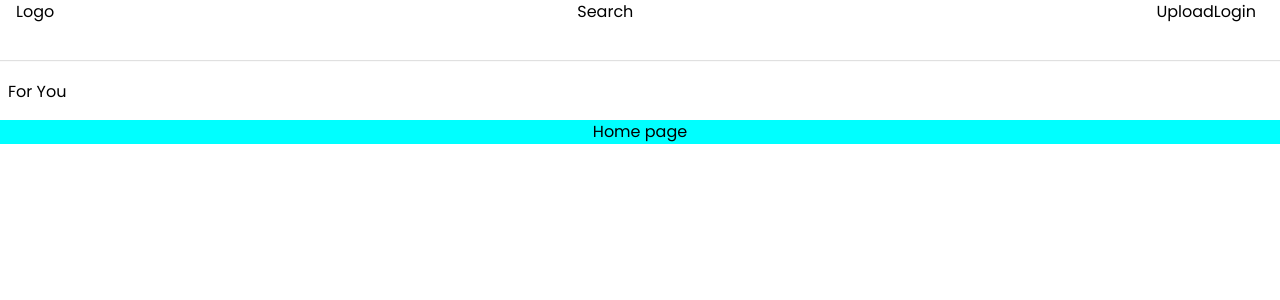
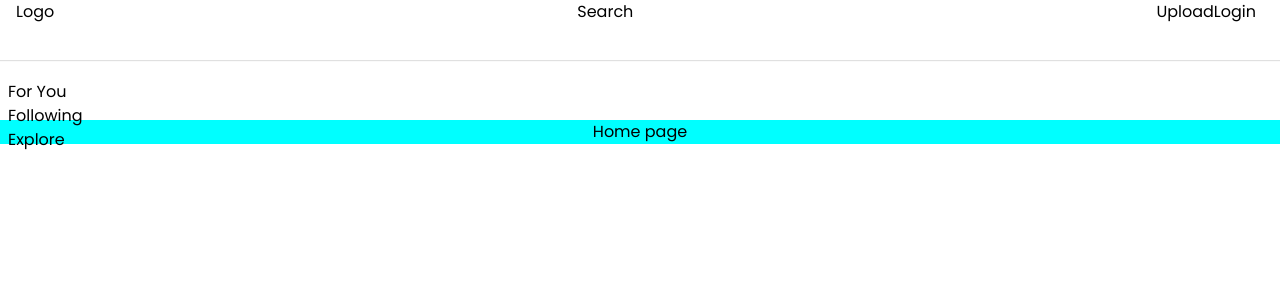
Before and after one commit to dragon3636/book-web, a React (Vite) app: page / in a window 1280 px wide. Shown: the top 300 px of the page. Built offline with nearby package versions, Linux system fonts and the light colour scheme.

Commit message:
reactor frame layout

```diff
--- a/src/Layouts/components/Header/Header.module.scss
+++ b/src/Layouts/components/Header/Header.module.scss
@@ -1,9 +1,10 @@
 .wrapper {
   display: flex;
   max-width: 100%;
-  min-height: 60px;
+  min-height: var(--default-layout-header-height, 60px);
   box-shadow: 0px 1px 1px rgba(0, 0, 0, 0.12);
 }
+
 .inner {
   width: 100%;
   height: 100%;
--- a/src/Layouts/components/Sidebar/index.jsx
+++ b/src/Layouts/components/Sidebar/index.jsx
@@ -15,6 +15,20 @@ const Sidebar = () => {
                   </a>
                 </div>
               </li>
+              <li>
+                <div>
+                  <a href="#">
+                    <span>Following</span>
+                  </a>
+                </div>
+              </li>
+              <li>
+                <div>
+                  <a href="#">
+                    <span>Explore</span>
+                  </a>
+                </div>
+              </li>
             </ul>
           </nav>
         </div>
--- a/src/index.scss
+++ b/src/index.scss
@@ -393,6 +393,9 @@ template {
 @import url('https://fonts.googleapis.com/css2?family=Poppins:wght@300;400;500;700&display=swap');
 :root {
   --primary: #fe2c55;
+  // Defaul layout
+  --default-layout-header-height: 60px;
+  --default-layout-width: 1150px;
 }
 
 html {
```
